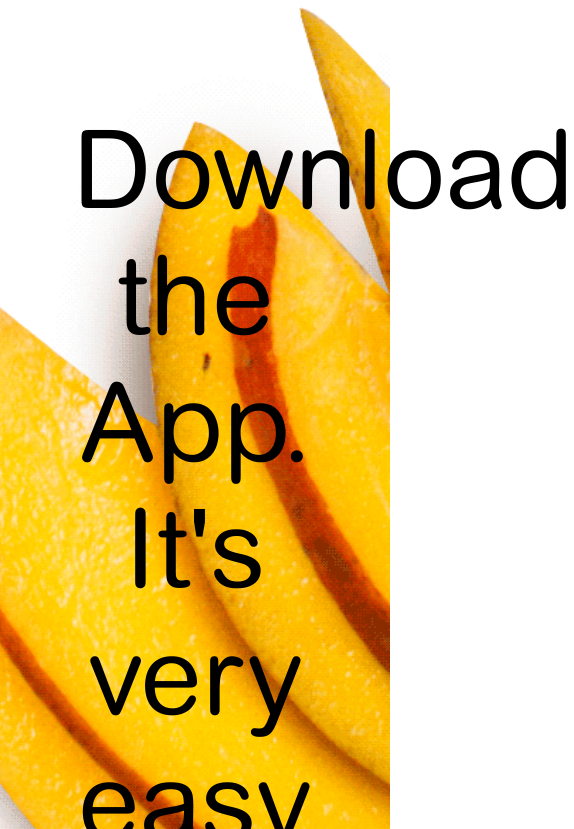
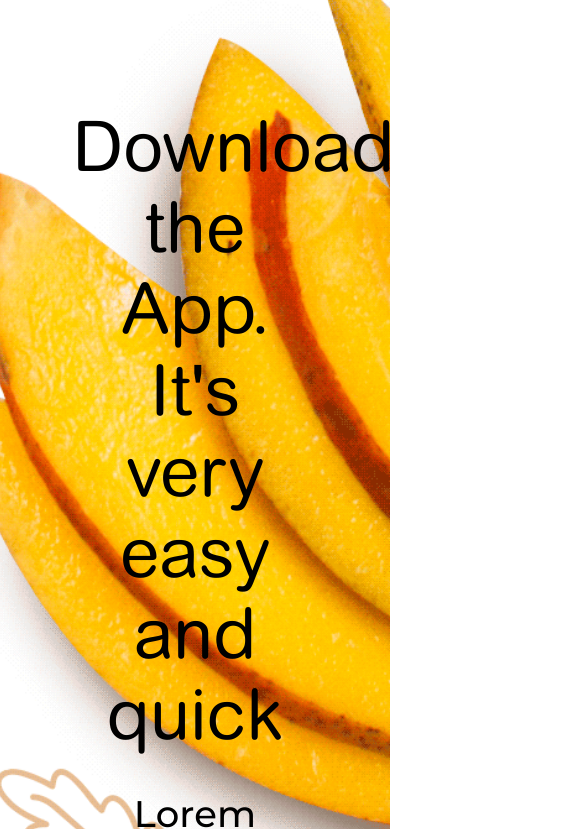
Before and after one commit to nindozzmo/smoothie-bar.github.io, a plain HTML site: page index.html in a window 390 px wide. Shown: the part 535-1364 px from the top of the page, 574 px wide, since content can reach past the window. Drawn offline with Linux system fonts and the light colour scheme.

Commit message:
Add files via upload
h1 70px for mobile devices

```diff
--- a/css/style.css
+++ b/css/style.css
@@ -60,7 +60,7 @@ h1 {
 
 @media (max-width: 1024px) {
   h1 {
-  	font-size: 109px;
+  	font-size: 70px;
   	max-width: 100%;
     align-items: center;
     text-align: center;
```
